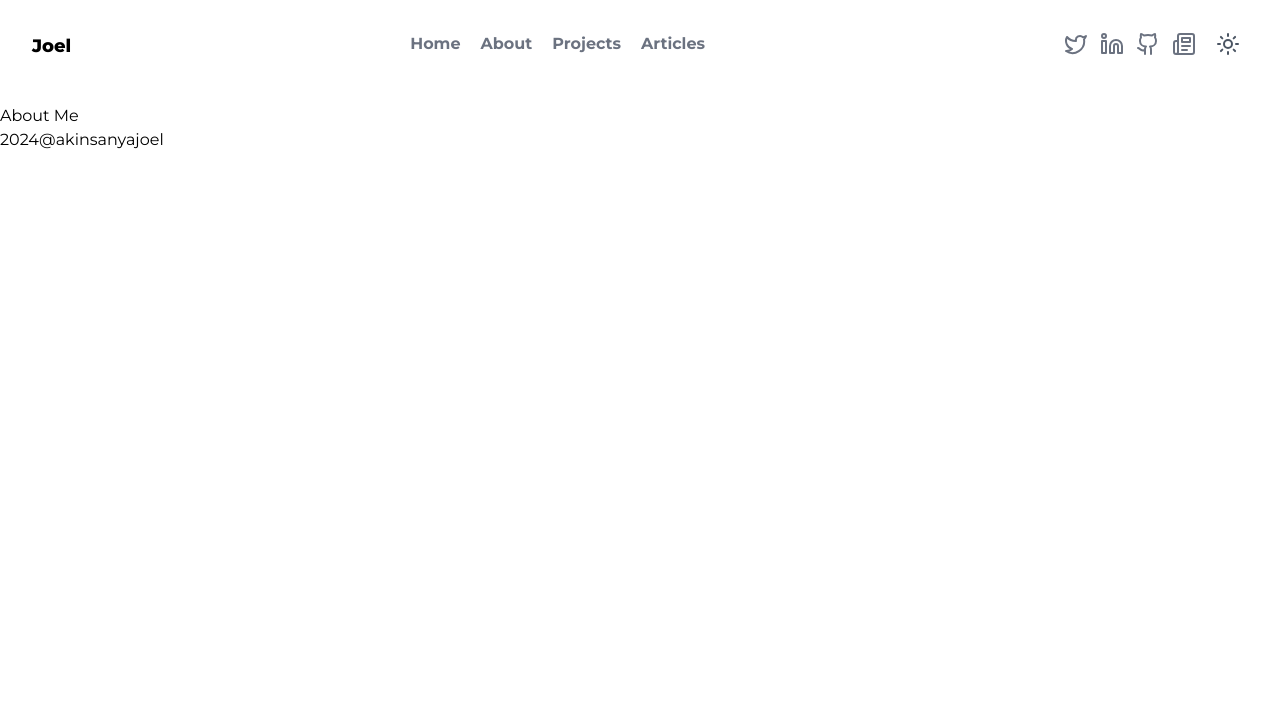
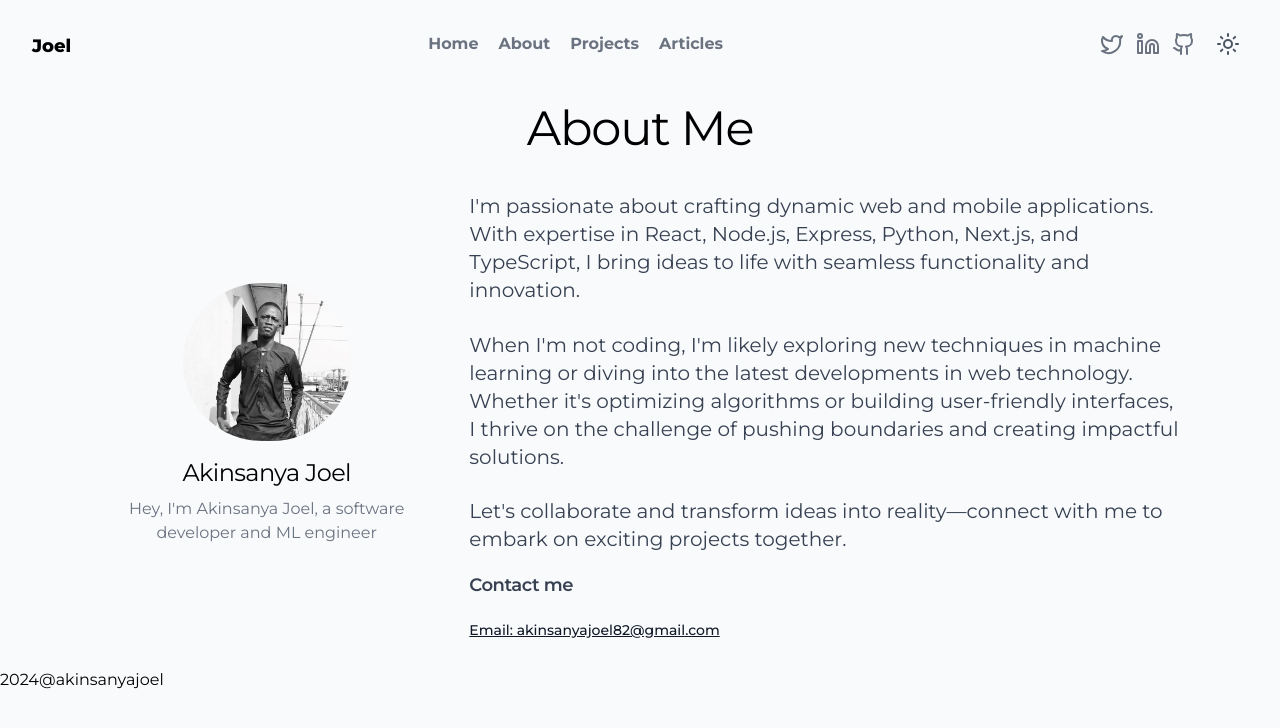
Before and after one commit to kiojoel/akinsanya, a Next.js app: page /about in a window 1280 px wide. Shown: the top 728 px of the page. Built offline with nearby package versions, Linux system fonts and the light colour scheme.

Commit message:
about page

```diff
--- a/app/about/page.tsx
+++ b/app/about/page.tsx
@@ -1,7 +1,60 @@
+import Image from "next/image";
 import React from "react";
 
 const About = () => {
-  return <div>About Me</div>;
+  return (
+    <div className="">
+      <div>
+        <h1 className="scroll-m-20 text-4xl font-semi-bold tracking-tight lg:text-5xl mb-2 text-center">
+          About Me
+        </h1>
+      </div>
+
+      <div className="items-center space-y-2 xl:grid xl:grid-cols-3 xl:gap-x-8 xl:space-y-0">
+        <div className="flex flex-col items-center">
+          <Image
+            alt="JOEL"
+            src="/joels_pic.jpg"
+            width={168}
+            height={168}
+            className=" rounded-full"
+          />
+          <h3 className="pt-4 pb-2 text-2xl font-semi-bold leading-8 tracking-tight">
+            Akinsanya Joel
+          </h3>
+          <p className="text-gray-500 dark:text-gray-300 text-center">
+            Hey, I&apos;m Akinsanya Joel, a software developer and ML engineer
+          </p>
+        </div>
+
+        <div className="prose max-w-none prose-lg pt-8 pb-7 dark:prose-invert xl:col-span-2">
+          <p className="text-xl text-muted-foreground mb-6">
+            I&apos;m passionate about crafting dynamic web and mobile
+            applications. With expertise in React, Node.js, Express, Python,
+            Next.js, and TypeScript, I bring ideas to life with seamless
+            functionality and innovation.
+          </p>
+          <p className="text-xl text-muted-foreground mb-4">
+            When I&apos;m not coding, I&apos;m likely exploring new techniques
+            in machine learning or diving into the latest developments in web
+            technology. Whether it&apos;s optimizing algorithms or building
+            user-friendly interfaces, I thrive on the challenge of pushing
+            boundaries and creating impactful solutions.
+          </p>
+          <p className="text-xl text-muted-foreground mb-4">
+            Let&apos;s collaborate and transform ideas into reality—connect with
+            me to embark on exciting projects together.
+          </p>
+          <h5 className="font-semibold tracking-tight">Contact me</h5>
+          <p className="text-sm text-muted-foreground">
+            <a href="mailto:akinsanyajoel82@gmail.com">
+              Email: akinsanyajoel82@gmail.com
+            </a>
+          </p>
+        </div>
+      </div>
+    </div>
+  );
 };
 
 export default About;
--- a/app/components/Navbar.tsx
+++ b/app/components/Navbar.tsx
@@ -1,18 +1,7 @@
 "use client";
-import { Button } from "@/components/ui/button";
-import {
-  Sheet,
-  SheetClose,
-  SheetContent,
-  SheetDescription,
-  SheetFooter,
-  SheetHeader,
-  SheetTitle,
-  SheetTrigger,
-} from "@/components/ui/sheet";
-import { cn } from "@/lib/utils";
-import { Github, Linkedin, Menu, Newspaper, Twitter } from "lucide-react";
-import Image from "next/image";
+
+import { Github, Linkedin, Twitter } from "lucide-react";
+
 import Link from "next/link";
 import { usePathname } from "next/navigation";
 import { ThemeToggle } from "./ThemeToggle";
@@ -67,54 +56,40 @@ export function Navbar() {
         ))}
       </div>
 
-      <div className="hidden align-center justify-center sm:flex ">
-        <Twitter className="mr-3 text-gray-500  hover:text-black  dark:hover:text-white hover:cursor-pointer" />
-        <Linkedin className="mr-3 text-gray-500  hover:text-black  dark:hover:text-white hover:cursor-pointer" />
-        <Github className="mr-3  text-gray-500  hover:text-black  dark:hover:text-white hover:cursor-pointer" />
-        <Newspaper className="mr-3 text-gray-500  hover:text-black  dark:hover:text-white hover:cursor-pointer" />
-        <div className="">
+      <div className=" flex align-center justify-center ">
+        <a
+          href="https://twitter.com/Akinsanya__Joel"
+          target="_blabk"
+          className="mr-3 text-gray-500  hover:text-black  dark:hover:text-white hover:cursor-pointer"
+        >
+          <Twitter />
+        </a>
+        <a
+          href="https://www.linkedin.com/in/akinsanya-joel-1a5b51168/"
+          target="_blabk"
+          className="mr-3 text-gray-500  hover:text-black  dark:hover:text-white hover:cursor-pointer"
+        >
+          <Linkedin />
+        </a>
+        <a
+          href="https://github.com/kiojoel"
+          target="_blabk"
+          className="mr-3 text-gray-500  hover:text-black  dark:hover:text-white hover:cursor-pointer"
+        >
+          <Github />
+        </a>
+        {/* <a href="https://medium.com/@akinsanyajoel82" target="_blank">
+          <svg
+            viewBox="0 0 24 24"
+            fill="currentColor"
+            className="w-8 h-8 mr-3 text-gray-500  hover:text-black  dark:hover:text-white hover:cursor-pointer"
+          >
+            <path d="M13.54 12a6.8 6.8 0 01-6.77 6.82A6.8 6.8 0 010 12a6.8 6.8 0 016.77-6.82A6.8 6.8 0 0113.54 12zm7.42 0c0 3.54-1.51 6.42-3.38 6.42-1.87 0-3.39-2.88-3.39-6.42s1.52-6.42 3.39-6.42 3.38 2.88 3.38 6.42M24 12c0 3.17-.53 5.75-1.19 5.75-.66 0-1.19-2.58-1.19-5.75s.53-5.75 1.19-5.75C23.47 6.25 24 8.83 24 12z" />
+          </svg>
+        </a> */}
+        <div>
           <ThemeToggle />
         </div>
-      </div>
-
-      <div className="sm:hidden">
-        <Sheet>
-          <SheetTrigger>
-            <Menu className=" text-gray-500 h-7 w-7 hover:text-black" />
-          </SheetTrigger>
-          <SheetContent>
-            <div className="mt-5 flex px-2 space-y-1 flex-col">
-              {navItems.map((item, index) => (
-                <Link
-                  key={index}
-                  href={item.href}
-                  className={cn(
-                    pathname == item.href
-                      ? "bg-muted"
-                      : "hover:bg-muted hover:bg-opacity-75",
-                    "group flex items-center px-2 py-2 text-sm font-medium rounded-md"
-                  )}
-                >
-                  {item.name}
-                </Link>
-              ))}
-            </div>
-            <div className="flex align-center justify-center space-x-8 ">
-              <Twitter className="mr-3 text-gray-500  hover:text-black  dark:hover:text-white hover:cursor-pointer" />
-              <Linkedin className="mr-3 text-gray-500  hover:text-black  dark:hover:text-white hover:cursor-pointer" />
-              <Github className="mr-3  text-gray-500  hover:text-black  dark:hover:text-white hover:cursor-pointer" />
-              <Newspaper className="mr-3 text-gray-500  hover:text-black  dark:hover:text-white hover:cursor-pointer" />
-              <div className="">
-                <ThemeToggle />
-              </div>
-            </div>
-            <SheetFooter className="mt-5">
-              <SheetClose asChild>
-                <Button type="submit">Close</Button>
-              </SheetClose>
-            </SheetFooter>
-          </SheetContent>
-        </Sheet>
       </div>
     </nav>
   );
--- a/app/components/ThemeToggle.tsx
+++ b/app/components/ThemeToggle.tsx
@@ -18,13 +18,9 @@ export function ThemeToggle() {
   return (
     <DropdownMenu>
       <DropdownMenuTrigger asChild>
-        <Button
-          color="gray"
-          size="icon"
-          className="w-10 h-10 flex items-stretch "
-        >
-          <Sun className="h-[1.5rem] w-[1.5rem] rotate-0 scale-100 transition-all dark:-rotate-90 dark:scale-0 text-gray-600 " />
-          <Moon className="absolute h-[1.5rem] w-[1.5rem] rotate-90 scale-0 transition-all dark:rotate-0 dark:scale-100 text-gray-600" />
+        <Button size="icon" className="w-10 h-10 flex items-stretch ">
+          <Sun className="h-[1.5rem] w-[1.5rem] rotate-0 scale-100 transition-all dark:-rotate-90 dark:scale-0 text-gray-600 hover:text-black " />
+          <Moon className="absolute h-[1.5rem] w-[1.5rem] rotate-90 scale-0 transition-all dark:rotate-0 dark:scale-100 text-gray-600 dark:hover:text-white" />
           <span className="sr-only">Toggle theme</span>
         </Button>
       </DropdownMenuTrigger>
--- a/app/layout.tsx
+++ b/app/layout.tsx
@@ -4,12 +4,13 @@ import "./globals.css";
 import { Navbar } from "./components/Navbar";
 import Footer from "./components/Footer";
 import { ThemeProvider } from "./components/theme-provider";
+import { cn } from "@/lib/utils";
 
-const inter = Montserrat({ subsets: ["latin"] });
+const mont = Montserrat({ subsets: ["latin"] });
 
 export const metadata: Metadata = {
-  title: "Create Next App",
-  description: "Generated by create next app",
+  title: "Akinsanya",
+  description: "Akinsanya Joel portfolio",
 };
 
 export default function RootLayout({
@@ -19,7 +20,7 @@ export default function RootLayout({
 }>) {
   return (
     <html lang="en">
-      <body className={inter.className}>
+      <body className={cn(`${mont.className} bg-slate-50 dark:bg-black`)}>
         <ThemeProvider
           attribute="class"
           defaultTheme="system"
@@ -27,7 +28,9 @@ export default function RootLayout({
           disableTransitionOnChange
         >
           <Navbar />
-          {children}
+          <main className="max-w-6xl mx-auto px-4 sm:px-6 lg:px-8 ">
+            {children}
+          </main>
           <Footer />
         </ThemeProvider>
       </body>
--- a/app/page.tsx
+++ b/app/page.tsx
@@ -1,3 +1,5 @@
+import Link from "next/link";
+
 export default function Home() {
   return (
     <section className="max-w-7xl w-[70%] pl-7 md:px-10 mx-auto mt-8">
@@ -21,10 +23,12 @@ export default function Home() {
         user-friendly interfaces, I thrive on the challenge of pushing
         boundaries and creating impactful solutions.
       </p>
+
       <p className="text-xl text-muted-foreground mb-4">
         Let&apos;s collaborate and transform ideas into reality—connect with me
         to embark on exciting projects together.
       </p>
+
       <h5 className="font-semibold tracking-tight">Contact me</h5>
       <p className="text-sm text-muted-foreground">
         <a href="mailto:akinsanyajoel82@gmail.com">
--- a/app/projects/page.tsx
+++ b/app/projects/page.tsx
@@ -1,7 +1,75 @@
 import React from "react";
 
+const projects = [
+  {
+    projectName: "Mern Blog",
+    projectType: "Web Developement",
+    description:
+      "A full-stack blog with user authentication, article creation, commenting, and sharing capabilities",
+    techStacks:
+      "Next.js | React | Node.js | Express.js | MongoDB | TailwindCSS",
+    link: "https://github.com/kiojoel/mern-blog",
+  },
+  {
+    projectName: "Project 2",
+    projectType: "Data Analysis",
+    description:
+      "Nulla facilisi. Phasellus pretium arcu vitae quam lacinia, in tempor sapien dignissim.",
+    techStacks: "Next.js| Node.js| MongoDB",
+    link: "https://example.com/project2",
+  },
+  {
+    projectName: "Project 3",
+    projectType: "Machine Learning",
+    description:
+      "Nulla facilisi. Phasellus pretium arcu vitae quam lacinia, in tempor sapien dignissim.",
+    techStacks: "Python| Jupyter",
+    link: "https://example.com/project3",
+  },
+  {
+    projectName: "Project 4",
+    projectType: "Web Developement",
+    description:
+      "Nulla facilisi. Phasellus pretium arcu vitae quam lacinia, in tempor sapien dignissim.",
+    techStacks: "Python| Jupyter",
+    link: "https://example.com/project4",
+  },
+  // Add more projects as needed
+];
+
 const Projects = () => {
-  return <div>My Projects</div>;
+  return (
+    <section className="max-w-7xl w-full">
+      <h1 className="text-4xl font-semibold lg:text-5xl pt-5">Projects</h1>
+      <p className="text-md text-muted-foreground">
+        Projects that I created or working on.
+      </p>
+
+      <div className="mt-8">
+        <ul className=" sm:grid sm:grid-cols-2 block  ">
+          {projects.map((project, index) => (
+            <a
+              key={index}
+              href={project.link}
+              target="_blank"
+              rel="noopener noreferrer"
+            >
+              <li className="py-4 mt-6 mx-4 w-[80%] shadow-md bg-white dark:bg-gray-950 rounded-xl px-3 text-gray hover:scale-105 transition-transform duration-300">
+                <div className="space-y-2">
+                  <h2 className="text-lg font-bold mb-3">
+                    {project.projectName}
+                  </h2>
+                  <p className="mb-3">{project.description}</p>
+                  <p className="text-sm">{project.projectType}</p>
+                  <p className="text-sm">{project.techStacks}</p>
+                </div>
+              </li>
+            </a>
+          ))}
+        </ul>
+      </div>
+    </section>
+  );
 };
 
 export default Projects;
--- a/package.json
+++ b/package.json
@@ -25,6 +25,7 @@
     "tailwindcss-animate": "^1.0.7"
   },
   "devDependencies": {
+    "@tailwindcss/typography": "^0.5.13",
     "@types/node": "^20",
     "@types/react": "^18",
     "@types/react-dom": "^18",
--- a/tailwind.config.ts
+++ b/tailwind.config.ts
@@ -1,13 +1,13 @@
-import type { Config } from "tailwindcss"
+import type { Config } from "tailwindcss";
 
 const config = {
   darkMode: ["class"],
   content: [
-    './pages/**/*.{ts,tsx}',
-    './components/**/*.{ts,tsx}',
-    './app/**/*.{ts,tsx}',
-    './src/**/*.{ts,tsx}',
-	],
+    "./pages/**/*.{ts,tsx}",
+    "./components/**/*.{ts,tsx}",
+    "./app/**/*.{ts,tsx}",
+    "./src/**/*.{ts,tsx}",
+  ],
   prefix: "",
   theme: {
     container: {
@@ -74,7 +74,7 @@ const config = {
       },
     },
   },
-  plugins: [require("tailwindcss-animate")],
-} satisfies Config
+  plugins: [require("tailwindcss-animate"), require("@tailwindcss/typography")],
+} satisfies Config;
 
-export default config
+export default config;
```
Also changed, not shown: public/joels_pic.jpg (added), 1 other file (tests, documents, lock files or other folders).
